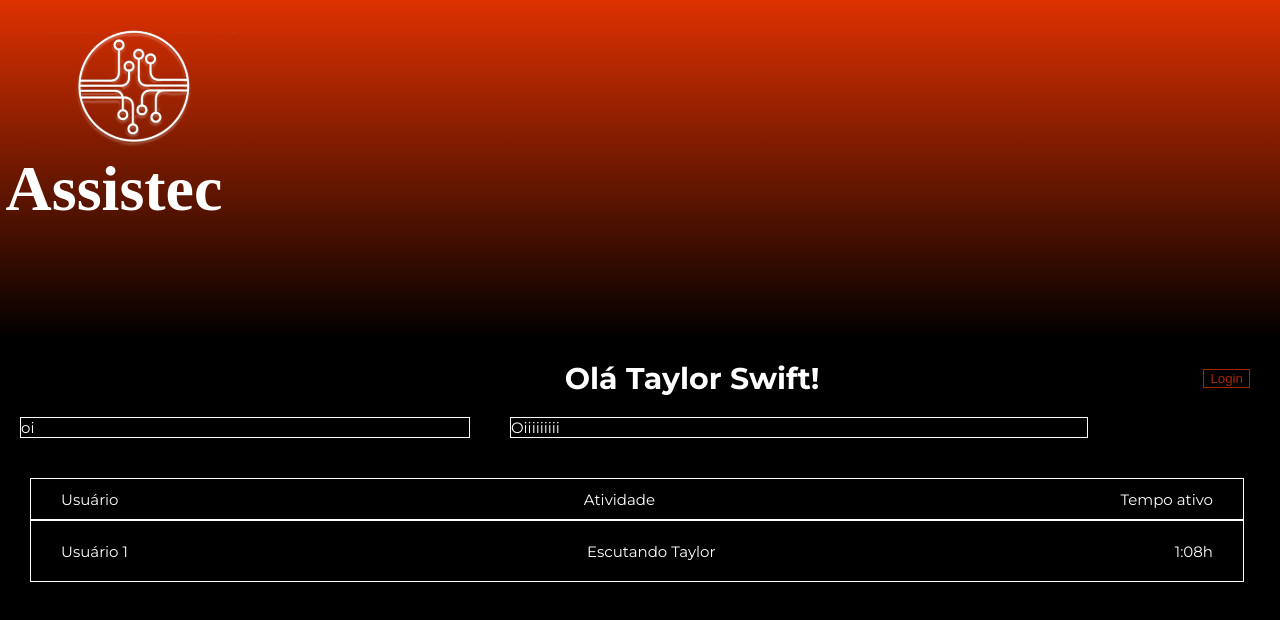
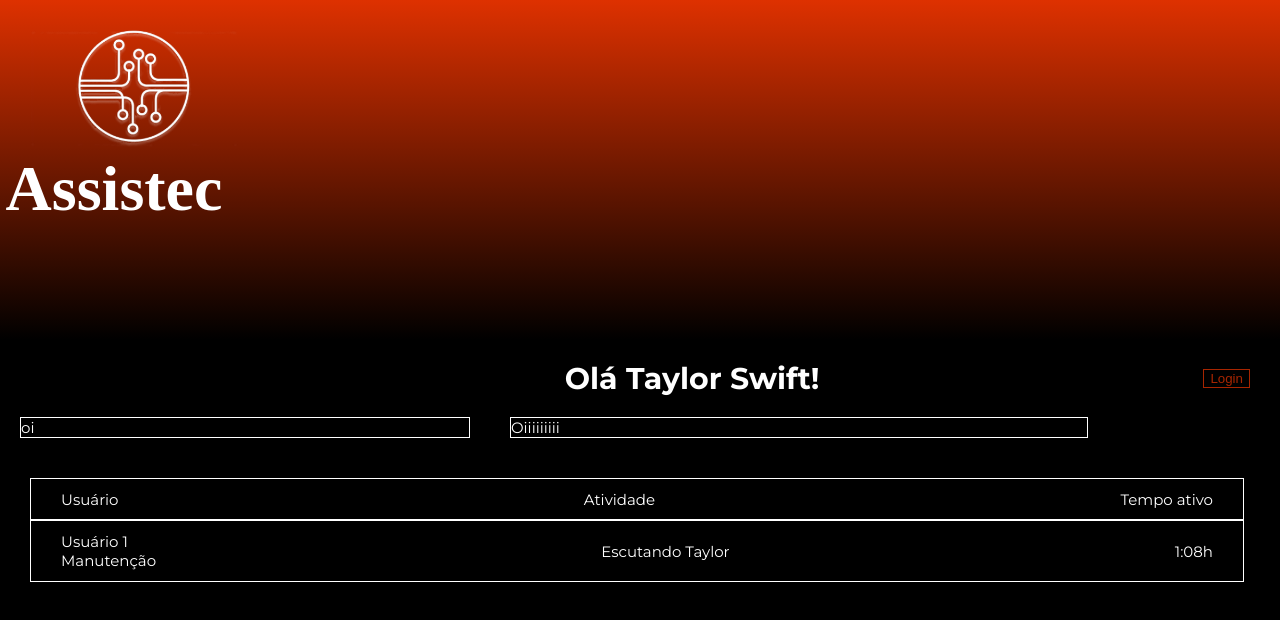
Before and after one commit to LuizVerteiro/trainee-g4-cpe, a React (Vite) app in the folder trainee-cpe/: page /logada in a window 1280 px wide. Shown: the top 620 px of the page. Built offline with nearby package versions, Linux system fonts and the light colour scheme.

Commit message:
Corpo tabela

```diff
--- a/trainee-cpe/src/Pages/Home_logada/Home_logada.jsx
+++ b/trainee-cpe/src/Pages/Home_logada/Home_logada.jsx
@@ -12,6 +12,7 @@ import {
   Tabela,
   DivHeaderTabela,
   DivCorpoTabela,
+  divUsuario1,
 } from "./Styles";
 import ImageLogo from "../../Assets/Logo.png";
 
@@ -41,7 +42,10 @@ function Home_logada() {
           <div>Tempo ativo</div>
         </DivHeaderTabela>
         <DivCorpoTabela>
-          <div>Usuário 1</div>
+          <divUsuario1>
+            <div>Usuário 1</div>
+            <div>Manutenção</div>
+          </divUsuario1>
           <div>Escutando Taylor</div>
           <div>1:08h</div>
         </DivCorpoTabela>
--- a/trainee-cpe/src/Pages/Home_logada/Styles.js
+++ b/trainee-cpe/src/Pages/Home_logada/Styles.js
@@ -104,3 +104,8 @@ export const DivCorpoTabela = styled.div`
   padding-right: 30px;
   justify-content: space-between;
 `;
+
+export const divUsuario1 = styled.div`
+  display: flex;
+  flex-direction: row;
+`;
```
